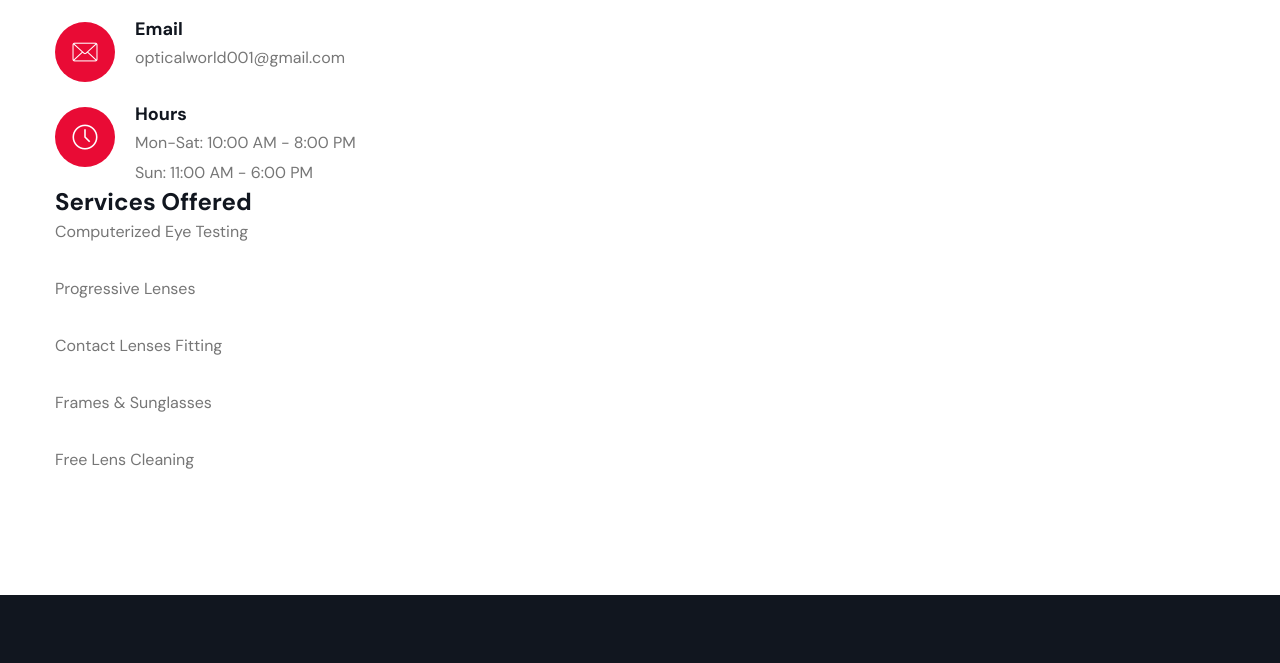
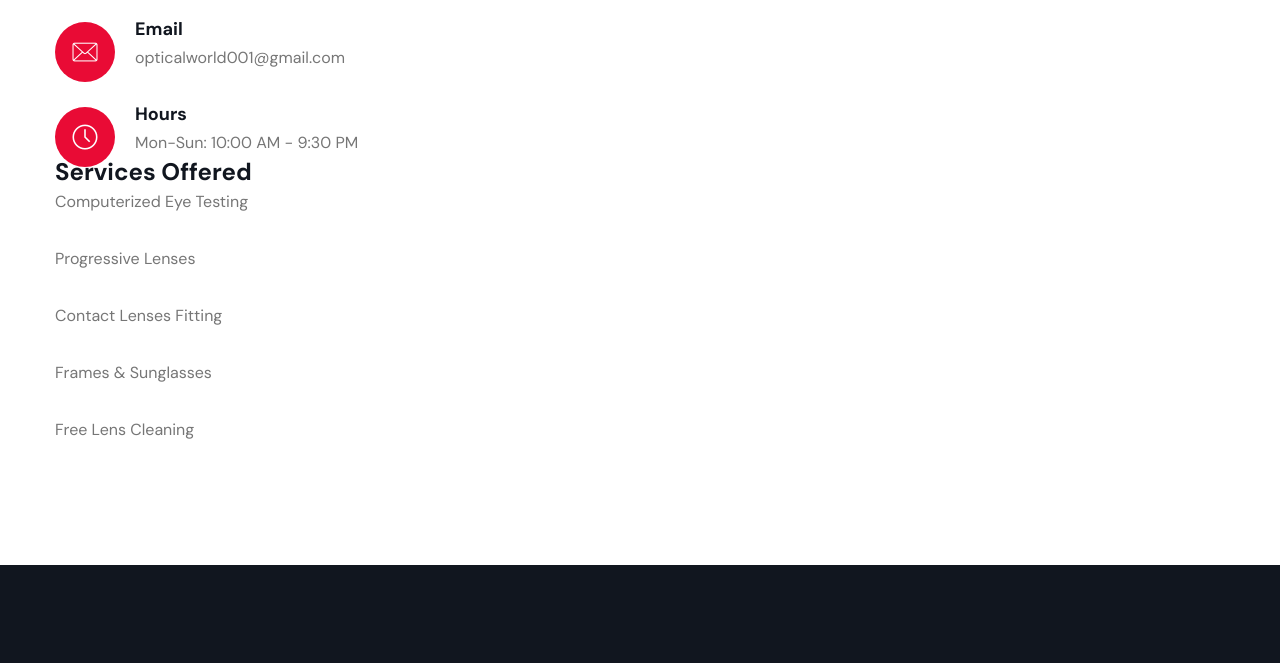
Before and after one commit to yzxsolutions/Optical-World, a plain HTML site: page branch1.html in a window 1280 px wide. Shown: the part 1160-1823 px from the top of the page. Drawn offline with Linux system fonts and the light colour scheme; files whose address does not match are found by name.

Commit message:
time changed in each branch

```diff
--- a/branch1.html
+++ b/branch1.html
@@ -213,7 +213,7 @@
                                                 </div>
                                                 <div class="content-box">
                                                     <h4>Hours</h4>
-                                                    <p>Mon-Sat: 10:00 AM - 8:00 PM<br>Sun: 11:00 AM - 6:00 PM</p>
+                                                    <p>Mon-Sun: 10:00 AM - 9:30 PM</p>
                                                 </div>
                                             </div>
                                         </li>
```
Also changed, not shown: branch2.html (+1 -1 lines), branch3.html (+1 -1 lines), branch4.html (+1 -1 lines), branch5.html (+1 -1 lines), branch6.html (+1 -1 lines).
